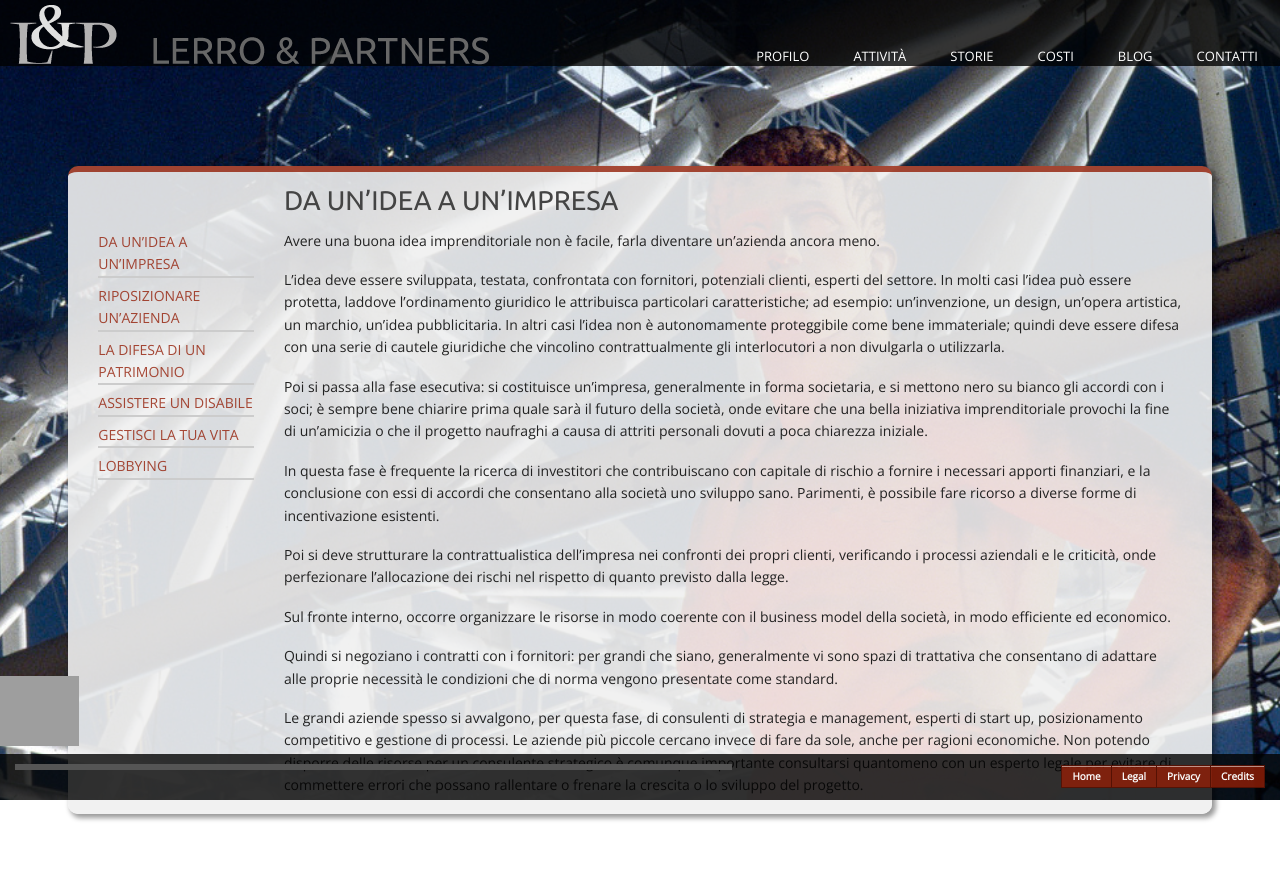
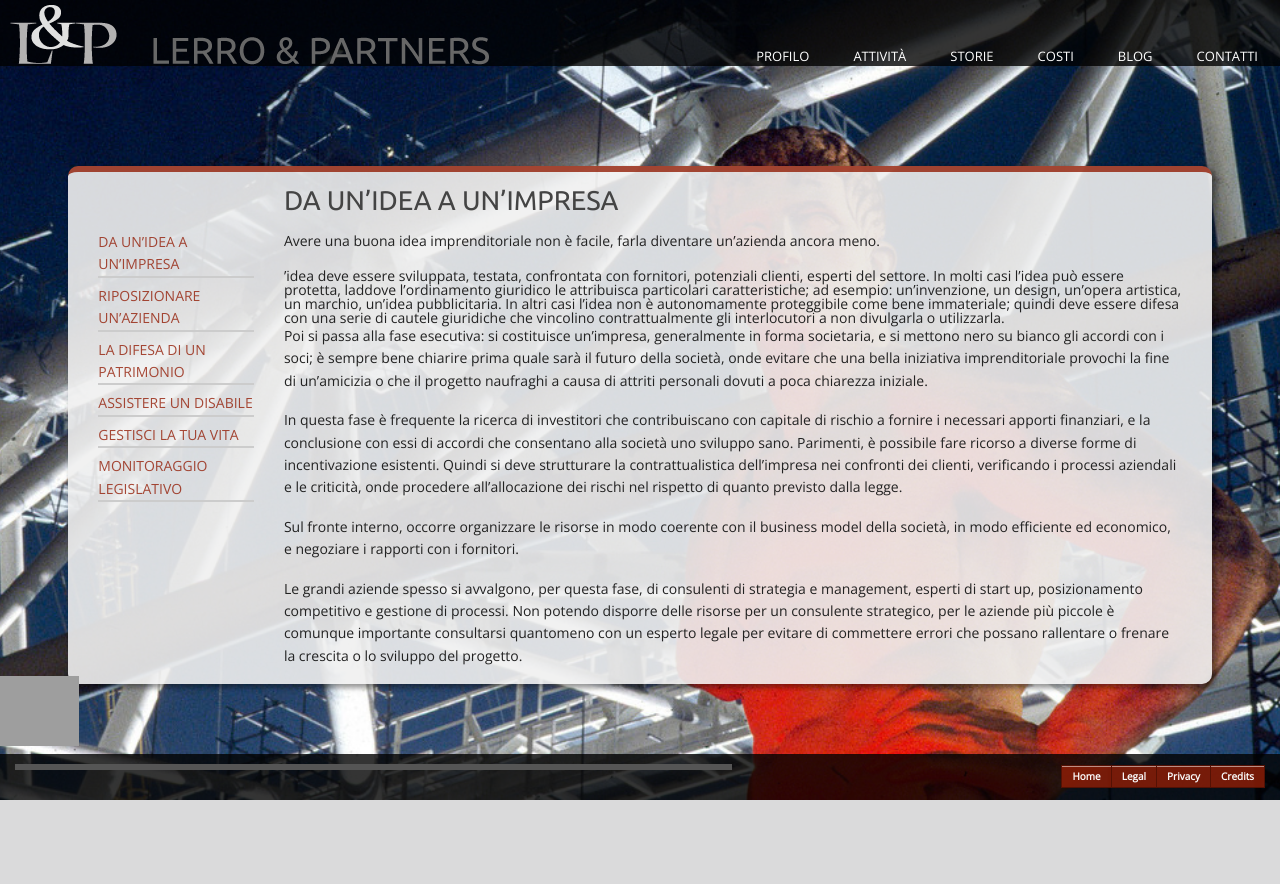
Before and after one commit to axyz/lerro.it, a PHP site: page /slogan-idea-impresa.php in a window 1280 px wide. After the commit the page ends 800 px from the top, so only its background shows below. Run offline with PHP 8.4, Linux system fonts and the light colour scheme; grey boxes are pictures that could not be loaded.

Commit message:
slogans updated text

```diff
--- a/index.php
+++ b/index.php
@@ -58,7 +58,7 @@
             &nbsp;<i class="icon-circle-arrow-right"></i></a></h5>
       </div>
       <div class="box panel">
-        <p>Il nostro profilo professionale e la sintesi di venti anni di attività.</p>
+        <p>Il nostro profilo professionale è la sintesi di venti anni di attività e di rinnovamento al servizio dei diritti del Cliente.</p>
       </div>
     </div>
     <div class="four columns">
@@ -69,7 +69,7 @@
             &nbsp;<i class="icon-circle-arrow-right"></i></a></h5>
       </div>
       <div class="box panel">
-        <p>Lerro&Partners si occupa di diritto civile e commerciale. In questa sezione sono descritte le principali aree di competenza.</p>
+        <p>Ci occupiamo di diritto civile e commerciale. In questa sezione sono descritte le principali aree di competenza.</p>
       </div>
     </div>
     <div class="four columns">
@@ -80,7 +80,7 @@
             &nbsp;<i class="icon-circle-arrow-right"></i></a></h5>
       </div>
       <div class="box panel">
-        <p>Raccontiamo alcune delle nostre esperienze, indicative o rappresentative del nostro approccio alla Professione. </p>
+        <p>Raccontiamo alcune delle nostre esperienze, indicative o rappresentative del nostro approccio alla Professione.</p>
       </div>
     </div>
   </div>
--- a/pages/includes/slogan-nav.jade
+++ b/pages/includes/slogan-nav.jade
@@ -13,4 +13,4 @@
 			li
 				a(href="slogan-gestisci-vita.php") GESTISCI LA TUA VITA
 			li
-				a(href="slogan-lobbying.php") LOBBYING
+				a(href="slogan-lobbying.php") MONITORAGGIO LEGISLATIVO
--- a/pages/index.jade
+++ b/pages/index.jade
@@ -30,7 +30,7 @@
 						&nbsp;
 						i.icon-circle-arrow-right
 			.box.panel
-				p Il nostro profilo professionale e la sintesi di venti anni di attività.
+				p Il nostro profilo professionale è la sintesi di venti anni di attività e di rinnovamento al servizio dei diritti del Cliente.
 		.four.columns
 			.panel.box-title
 				h5
@@ -39,7 +39,7 @@
 						&nbsp;
 						i.icon-circle-arrow-right
 			.box.panel
-				p Lerro&Partners si occupa di diritto civile e commerciale. In questa sezione sono descritte le principali aree di competenza.
+				p Ci occupiamo di diritto civile e commerciale. In questa sezione sono descritte le principali aree di competenza.
 		.four.columns
 			.panel.box-title
 				h5
--- a/pages/slogan-difesa-patrimonio.jade
+++ b/pages/slogan-difesa-patrimonio.jade
@@ -13,9 +13,10 @@
 		h3 LA DIFESA DI UN PATRIMONIO
 			small &nbsp;
 		p Ci sono molte ragioni per le quali è necessario difendere un patrimonio o comunque tenerlo unito. La storia ci ha mostrato casi di dispersione di ingenti risorse familiari a seguito di litigi tra fratelli, di separazioni, di tragedie personali, di disturbi personali.
-		p Per evitare queste evenienze l’ordinamento giuridico mette a disposizione degli strumenti che consentono una valida protezione patrimoniale nel pieno rispetto della legge e di fondamentali principi quali la responsabilità patrimoniale, la tutela dell’affidamento, la protezione degli incapaci o la salvaguardia dei diritti successori. Nel mondo moderno, peraltro, gli ordinamenti giuridici internazionali spesso aiutano la disciplina nazionale, integrandole con esperienze testate in altri contesti (ad esempio, è il caso del Trust, che in Inghilterra ed USA ha consentito la conservazione dei grandi patrimoni familiari).
+		p Per evitare queste evenienze l’ordinamento giuridico mette a disposizione degli strumenti che consentono una valida protezione patrimoniale nel pieno rispetto della legge e di fondamentali principi quali la responsabilità patrimoniale, la tutela dell’affidamento, la protezione degli incapaci o la salvaguardia dei diritti successori. Nel mondo moderno, peraltro, gli ordinamenti giuridici internazionali spesso aiutano la disciplina nazionale, integrandola con esperienze testate in altri contesti (ad esempio, è il caso del Trust, che in Inghilterra ed USA ha consentito la conservazione dei grandi patrimoni familiari).
 		p Altrettanto importanti sono la pianificazione della gestione e la programmazione del passaggio generazionale.
-		p L’analisi problema, la valutazione delle alternative e la programmazione del futuro consentono una difesa efficace del patrimonio, la riduzione dei rischi e significativi risparmi.
+		p Occorre poi differenziare strategie ed azioni in relazione alla natura del patrimonio (immobiliare, mobiliare o misto), alle esigenze  del Cliente e alle opportunità che concretamente si manifestano.
+		p L’analisi del problema, la valutazione delle alternative e la programmazione del futuro consentono una difesa efficace del patrimonio, la riduzione dei rischi e significativi risparmi.
 
 
 
--- a/pages/slogan-gestisci-vita.jade
+++ b/pages/slogan-gestisci-vita.jade
@@ -15,7 +15,7 @@
 		p Molte volte ci si sente sopraffatti dagli adempimenti, dalla gestione dei fornitori, dai fastidi quotidiani che sembrano sempre più inevitabili e che è impossibile trascurare, onde evitare sanzioni, rinnovi di contratti, pregiudizi di ogni tipo.
 		p Ci si trova ad affrontare, in un delicatissimo equilibrio, questioni governate da principi che non si conoscono, da regole astruse difficili da individuare, in contesti spesso incomprensibili.
 		p Tanto più tale situazione si presenta opprimente in relazione a determinate attività professionali, che richiedono vite in continuo movimento, o in relazione a profili professionali molto lontani dalla tipologia di affari che richiedono attenzione, o comunque alla specifica capacità del singolo.
-		P Ad esempio, è frequente che un medico, già abbondantemente preso da impegni professionali di ogni tipo, debba combattere con la gestione di immobili locati, con inquilini morosi, ristrutturazioni, grane condominiali, adempimenti amministrativi. Oppure capita che il pensionato non riesce a dedicarsi come vorrebbe ai nipoti e ai propri hobby, trovandosi costretto ad interagire con uffici pubblici, affari di famiglia, gestioni patrimoniali.
+		P Ad esempio, è frequente che un medico, già abbondantemente preso da impegni professionali di ogni tipo, debba combattere con la gestione di immobili locati, con inquilini morosi, ristrutturazioni, grane condominiali, adempimenti amministrativi. Oppure capita che il pensionato non riesca a dedicarsi come vorrebbe ai nipoti e ai propri hobby, trovandosi costretto ad interagire con uffici pubblici, affari di famiglia, gestioni patrimoniali.
 		P In tutti questi casi è utile avere un “family office” che gestisca professionalmente tutta la burocrazia, gli adempimenti, i rapporti con i fornitori, le relazioni con gli enti, lasciando la persona libera di vivere serenamente, selezionando le questioni di cui voglia effettivamente occuparsi.
 		p Il supporto consulenziale consente di usufruire di una guida nella gestione delle problematiche quotidiane o addirittura di delegarle totalmente ad un professionista di fiducia.
 
--- a/pages/slogan-lobbying.jade
+++ b/pages/slogan-lobbying.jade
@@ -12,7 +12,7 @@
 	.nine.columns
 		h3 MONITORAGGIO LEGISLATIVO E LOBBYING
 			small &nbsp;
-		p Solo da pochi anni si è diffusa anche in Italia in modo strutturato la c.d. attività di intelligence politica, lobbying e public affairs (che per come era gestita, aveva precedentemente una accezione fortemente negativa): le aziende si rivolgono ad un professionista per seguire l’evoluzione di normative che le interessano e, ove possibile ed ammesso dalla legge, per partecipare alle procedure di consultazione degli operatori del settore e quindi al processo normativo in modo democratico.
+		p Solo da pochi anni si è diffusa anche in Italia in modo strutturato la c.d. attività di intelligence politica, lobbying e public affairs: le aziende si rivolgono ad un professionista per seguire l’evoluzione di normative che le interessano e, ove possibile ed ammesso dalla legge, per partecipare alle procedure di consultazione degli operatori del settore e quindi al processo normativo in modo democratico.
 		p L’attività si basa sia sul c.d. monitoraggio legislativo, attraverso processi di documentazione delle attività parlamentari (comunitarie e nazionali) e ministeriali, che su percorsi di sensibilizzazione delle autorità, attraverso la redazione di ricerche, tavole sinottiche, position papers, sintesi, emendamenti, proposte per il legislatore.
 		p Da non trascurare è poi l’attività sempre più penetrante svolta dalle Authority, a livello di indagini di settore e regolamentazioni specialistiche: si tratta di processi che coinvolgono gli operatori industriali e commerciali, nei quali è sicuramente utile essere rappresentati da giuristi esperti, in grado di dialogare con le amministrazioni coinvolte.
 		p Inoltre, in settori imprenditoriali esposti a valutazioni pubbliche particolari, è importante concepire la strategia di comunicazione di un’azienda in linea con l’immagine pubblica che essa deve avere per generare consapevolezza sul proprio profilo e per garantirsi un ambiente normativo favorevole. In tale fase il contributo del giurista consente di evitare errori di posizionamento e contraddizioni di comunicazione che potrebbero avere effetti negativi, ed anzi aiuta a sviluppare un concept vincente.
--- a/slogan-assistere-disabile.php
+++ b/slogan-assistere-disabile.php
@@ -47,7 +47,7 @@
       <li><a href="slogan-difesa-patrimonio.php">LA DIFESA DI UN PATRIMONIO</a></li>
       <li><a href="slogan-assistere-disabile.php">ASSISTERE UN DISABILE</a></li>
       <li><a href="slogan-gestisci-vita.php">GESTISCI LA TUA VITA</a></li>
-      <li> <a href="slogan-lobbying.php">LOBBYING</a></li>
+      <li> <a href="slogan-lobbying.php">MONITORAGGIO LEGISLATIVO</a></li>
     </ul>
   </div>
   <div class="nine columns">
--- a/slogan-gestisci-vita.php
+++ b/slogan-gestisci-vita.php
@@ -47,7 +47,7 @@
       <li><a href="slogan-difesa-patrimonio.php">LA DIFESA DI UN PATRIMONIO</a></li>
       <li><a href="slogan-assistere-disabile.php">ASSISTERE UN DISABILE</a></li>
       <li><a href="slogan-gestisci-vita.php">GESTISCI LA TUA VITA</a></li>
-      <li> <a href="slogan-lobbying.php">LOBBYING</a></li>
+      <li> <a href="slogan-lobbying.php">MONITORAGGIO LEGISLATIVO</a></li>
     </ul>
   </div>
   <div class="nine columns">
@@ -55,7 +55,7 @@
     <p>Molte volte ci si sente sopraffatti dagli adempimenti, dalla gestione dei fornitori, dai fastidi quotidiani che sembrano sempre più inevitabili e che è impossibile trascurare, onde evitare sanzioni, rinnovi di contratti, pregiudizi di ogni tipo.</p>
     <p>Ci si trova ad affrontare, in un delicatissimo equilibrio, questioni governate da principi che non si conoscono, da regole astruse difficili da individuare, in contesti spesso incomprensibili.</p>
     <p>Tanto più tale situazione si presenta opprimente in relazione a determinate attività professionali, che richiedono vite in continuo movimento, o in relazione a profili professionali molto lontani dalla tipologia di affari che richiedono attenzione, o comunque alla specifica capacità del singolo.</p>
-    <P>Ad esempio, è frequente che un medico, già abbondantemente preso da impegni professionali di ogni tipo, debba combattere con la gestione di immobili locati, con inquilini morosi, ristrutturazioni, grane condominiali, adempimenti amministrativi. Oppure capita che il pensionato non riesce a dedicarsi come vorrebbe ai nipoti e ai propri hobby, trovandosi costretto ad interagire con uffici pubblici, affari di famiglia, gestioni patrimoniali.</P>
+    <P>Ad esempio, è frequente che un medico, già abbondantemente preso da impegni professionali di ogni tipo, debba combattere con la gestione di immobili locati, con inquilini morosi, ristrutturazioni, grane condominiali, adempimenti amministrativi. Oppure capita che il pensionato non riesca a dedicarsi come vorrebbe ai nipoti e ai propri hobby, trovandosi costretto ad interagire con uffici pubblici, affari di famiglia, gestioni patrimoniali.</P>
     <P>In tutti questi casi è utile avere un “family office” che gestisca professionalmente tutta la burocrazia, gli adempimenti, i rapporti con i fornitori, le relazioni con gli enti, lasciando la persona libera di vivere serenamente, selezionando le questioni di cui voglia effettivamente occuparsi.</P>
     <p>Il supporto consulenziale consente di usufruire di una guida nella gestione delle problematiche quotidiane o addirittura di delegarle totalmente ad un professionista di fiducia.</p>
   </div>
--- a/slogan-idea-impresa.php
+++ b/slogan-idea-impresa.php
@@ -49,19 +49,17 @@
           <li><a href="slogan-difesa-patrimonio.php">LA DIFESA DI UN PATRIMONIO</a></li>
           <li><a href="slogan-assistere-disabile.php">ASSISTERE UN DISABILE</a></li>
           <li><a href="slogan-gestisci-vita.php">GESTISCI LA TUA VITA</a></li>
-          <li> <a href="slogan-lobbying.php">LOBBYING</a></li>
+          <li> <a href="slogan-lobbying.php">MONITORAGGIO LEGISLATIVO</a></li>
         </ul>
       </div>
       <div class="ten columns">
         <h3>DA UN’IDEA A UN’IMPRESA<small>&nbsp;</small></h3>
         <p>Avere una buona idea imprenditoriale non è facile, farla diventare un’azienda ancora meno.</p>
-        <p>L’idea deve essere sviluppata, testata, confrontata con fornitori, potenziali clienti, esperti del settore. In molti casi l’idea può essere protetta, laddove l’ordinamento giuridico le attribuisca particolari caratteristiche; ad esempio: un’invenzione, un design, un’opera artistica, un marchio, un’idea pubblicitaria. In altri casi l’idea non è autonomamente proteggibile come bene immateriale; quindi deve essere difesa con una serie di cautele giuridiche che vincolino contrattualmente gli interlocutori a non divulgarla o utilizzarla.</p>
+        <L>’idea deve essere sviluppata, testata, confrontata con fornitori, potenziali clienti, esperti del settore. In molti casi l’idea può essere protetta, laddove l’ordinamento giuridico le attribuisca particolari caratteristiche; ad esempio: un’invenzione, un design, un’opera artistica, un marchio, un’idea pubblicitaria. In altri casi l’idea non è autonomamente proteggibile come bene immateriale; quindi deve essere difesa con una serie di cautele giuridiche che vincolino contrattualmente gli interlocutori a non divulgarla o utilizzarla.</L>
         <p>Poi si passa alla fase esecutiva: si costituisce un’impresa, generalmente in forma societaria, e si mettono nero su bianco gli accordi con i soci; è sempre bene chiarire prima quale sarà il futuro della società, onde evitare che una bella iniziativa imprenditoriale provochi la fine di un’amicizia o che il progetto naufraghi a causa di attriti personali dovuti a poca chiarezza iniziale.</p>
-        <p>In questa fase è frequente la ricerca di investitori che contribuiscano con capitale di rischio a fornire i necessari apporti finanziari, e la conclusione con essi di accordi che consentano alla società uno sviluppo sano. Parimenti, è possibile fare ricorso a diverse forme di incentivazione esistenti.</p>
-        <p>Poi si deve strutturare la contrattualistica dell’impresa nei confronti dei propri clienti, verificando i processi aziendali e le criticità, onde perfezionare l’allocazione dei rischi nel rispetto di quanto previsto dalla legge.</p>
-        <p>Sul fronte interno, occorre organizzare le risorse in modo coerente con il business model della società, in modo efficiente ed economico.</p>
-        <p>Quindi si negoziano i contratti con i fornitori: per grandi che siano, generalmente vi sono spazi di trattativa che consentano di adattare alle proprie necessità le condizioni che di norma vengono presentate come standard.</p>
-        <p>Le grandi aziende spesso si avvalgono, per questa fase, di consulenti di strategia e management, esperti di start up, posizionamento competitivo e gestione di processi. Le aziende più piccole cercano invece di fare da sole, anche per ragioni economiche. Non potendo disporre delle risorse per un consulente strategico è comunque importante consultarsi quantomeno con un esperto legale per evitare di commettere errori che possano rallentare o frenare la crescita o lo sviluppo del progetto.</p>
+        <p>In questa fase è frequente la ricerca di investitori che contribuiscano con capitale di rischio a fornire i necessari apporti finanziari, e la conclusione con essi di accordi che consentano alla società uno sviluppo sano. Parimenti, è possibile fare ricorso a diverse forme di incentivazione esistenti. Quindi si deve strutturare la contrattualistica dell’impresa nei confronti dei clienti, verificando i processi aziendali e le criticità, onde procedere all’allocazione dei rischi nel rispetto di quanto previsto dalla legge.</p>
+        <p>Sul fronte interno, occorre organizzare le risorse in modo coerente con il business model della società, in modo efficiente ed economico, e negoziare i rapporti con i fornitori.</p>
+        <p>Le grandi aziende spesso si avvalgono, per questa fase, di consulenti di strategia e management, esperti di start up, posizionamento competitivo e gestione di processi. Non potendo disporre delle risorse per un consulente strategico, per le aziende più piccole è comunque importante consultarsi quantomeno con un esperto legale per evitare di commettere errori che possano rallentare o frenare la crescita o lo sviluppo del progetto.</p>
       </div>
     </div>
   </div>
--- a/slogan-lobbying.php
+++ b/slogan-lobbying.php
@@ -47,12 +47,12 @@
       <li><a href="slogan-difesa-patrimonio.php">LA DIFESA DI UN PATRIMONIO</a></li>
       <li><a href="slogan-assistere-disabile.php">ASSISTERE UN DISABILE</a></li>
       <li><a href="slogan-gestisci-vita.php">GESTISCI LA TUA VITA</a></li>
-      <li> <a href="slogan-lobbying.php">LOBBYING</a></li>
+      <li> <a href="slogan-lobbying.php">MONITORAGGIO LEGISLATIVO</a></li>
     </ul>
   </div>
   <div class="nine columns">
     <h3>MONITORAGGIO LEGISLATIVO E LOBBYING<small>&nbsp;</small></h3>
-    <p>Solo da pochi anni si è diffusa anche in Italia in modo strutturato la c.d. attività di intelligence politica, lobbying e public affairs (che per come era gestita, aveva precedentemente una accezione fortemente negativa): le aziende si rivolgono ad un professionista per seguire l’evoluzione di normative che le interessano e, ove possibile ed ammesso dalla legge, per partecipare alle procedure di consultazione degli operatori del settore e quindi al processo normativo in modo democratico.</p>
+    <p>Solo da pochi anni si è diffusa anche in Italia in modo strutturato la c.d. attività di intelligence politica, lobbying e public affairs: le aziende si rivolgono ad un professionista per seguire l’evoluzione di normative che le interessano e, ove possibile ed ammesso dalla legge, per partecipare alle procedure di consultazione degli operatori del settore e quindi al processo normativo in modo democratico.</p>
     <p>L’attività si basa sia sul c.d. monitoraggio legislativo, attraverso processi di documentazione delle attività parlamentari (comunitarie e nazionali) e ministeriali, che su percorsi di sensibilizzazione delle autorità, attraverso la redazione di ricerche, tavole sinottiche, position papers, sintesi, emendamenti, proposte per il legislatore.</p>
     <p>Da non trascurare è poi l’attività sempre più penetrante svolta dalle Authority, a livello di indagini di settore e regolamentazioni specialistiche: si tratta di processi che coinvolgono gli operatori industriali e commerciali, nei quali è sicuramente utile essere rappresentati da giuristi esperti, in grado di dialogare con le amministrazioni coinvolte.</p>
     <p>Inoltre, in settori imprenditoriali esposti a valutazioni pubbliche particolari, è importante concepire la strategia di comunicazione di un’azienda in linea con l’immagine pubblica che essa deve avere per generare consapevolezza sul proprio profilo e per garantirsi un ambiente normativo favorevole. In tale fase il contributo del giurista consente di evitare errori di posizionamento e contraddizioni di comunicazione che potrebbero avere effetti negativi, ed anzi aiuta a sviluppare un concept vincente.</p>
--- a/slogan-riposizionare-azienda.php
+++ b/slogan-riposizionare-azienda.php
@@ -47,7 +47,7 @@
       <li><a href="slogan-difesa-patrimonio.php">LA DIFESA DI UN PATRIMONIO</a></li>
       <li><a href="slogan-assistere-disabile.php">ASSISTERE UN DISABILE</a></li>
       <li><a href="slogan-gestisci-vita.php">GESTISCI LA TUA VITA</a></li>
-      <li> <a href="slogan-lobbying.php">LOBBYING</a></li>
+      <li> <a href="slogan-lobbying.php">MONITORAGGIO LEGISLATIVO</a></li>
     </ul>
   </div>
   <div class="nine columns">
```
Also changed, not shown: pages/slogan-idea-impresa.jade (+4 -6 lines), slogan-difesa-patrimonio.php (+5 -4 lines).
